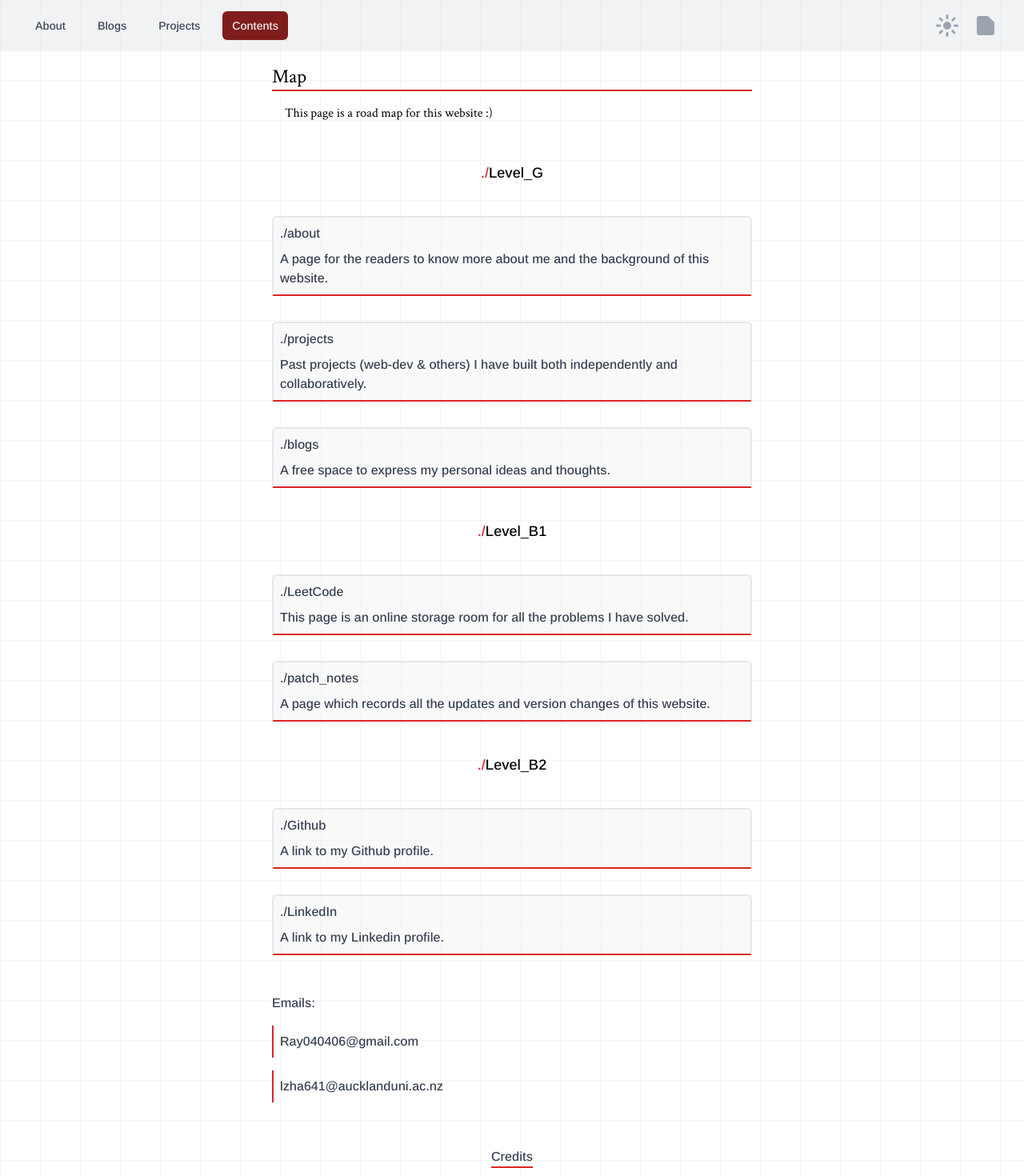
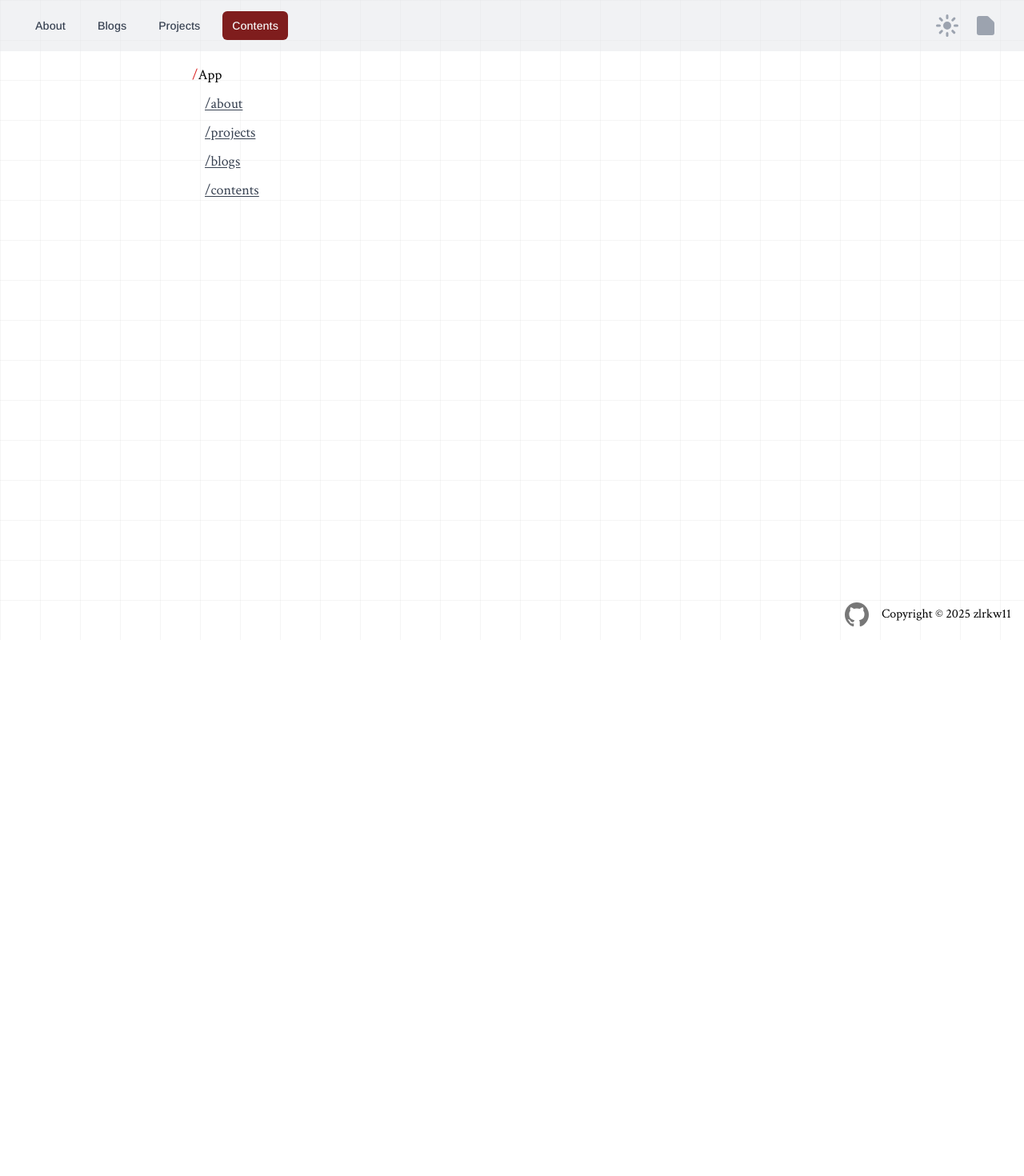
Before and after one commit to zlrkw11/zl-v2, a Next.js app: page /contents in a window 1280 px wide. Shown: the top 1470 px of the page at 80% size. After the commit the page ends 800 px from the top, so only its background shows below. Built offline with nearby package versions, Linux system fonts and the light colour scheme.

Commit message:
feat: restyling contents page

```diff
--- a/app/contents/page.tsx
+++ b/app/contents/page.tsx
@@ -14,108 +14,60 @@ const crimsonFont = Crimson_Text({
   weight: "400",
 });
 
-const Card = ({
-  title,
-  description,
-  link,
-}: {
-  title: string;
-  description: string;
-  link: string;
-}) => {
-  return (
-    <div className="border-b-2 border-b-red-600 dark:text-neutral-500 md:m-2 m-4 p-2 gap-2 flex flex-col w-[370px] md:min-w-[600px] dark:bg-neutral-700 bg-gray-100 bg-opacity-50 rounded-t-md border-2 dark:border-t-0 dark:border-l-0 dark:border-r-0 dark:border-b-2 transition-transform hover:translate-x-[10px] duration-300 ease-in-out">
-      <Link href={link}>
-        <h1 className="hover:text-red-600 dark:text-neutral-300 dark:hover:text-neutral-400 dark:hover:underline">
-          ./{title}
-        </h1>
-      </Link>
+// const Card = ({
+//   title,
+//   description,
+//   link,
+// }: {
+//   title: string;
+//   description: string;
+//   link: string;
+// }) => {
+//   return (
+//     <div className="dark:text-neutral-500 md:m-2 m-4 p-2 gap-2 flex flex-col w-[370px] md:min-w-[600px] ">
+//       <Link href={link}>
+//         <h1 className="hover:text-red-600 dark:text-neutral-300 dark:hover:text-neutral-400 dark:hover:underline">
+//           ./{title}
+//         </h1>
+//       </Link>
 
-      <div className="dark:text-neutral-400">{description}</div>
-    </div>
-  );
-};
+//       <div className="dark:text-neutral-400">{description}</div>
+//     </div>
+//   );
+// };
 
 const Menu = () => {
   return (
     <motion.div
       initial={{ opacity: 0, y: -50 }}
       animate={{ opacity: 1, y: 0 }}
-      className={`flex flex-col justify-center md:items-center ${ArimoFont.className} text-gray-700`}
+      className={`flex flex-col justify-center md:items-center text-gray-700`}
     >
-      <div className="md:w-[800px] flex flex-col items-center gap-4">
-        <div className={` ${crimsonFont.className} md:min-w-[600px]`}>
-          <h1 className="text-black dark:text-neutral-300 border-b-2 border-red-600 md:min-w-[600px] w-[370px] text-2xl mb-2">
-            Map
-          </h1>
-          <p className="text-black dark:text-neutral-400 m-4">
-            This page is a road map for this website {`:)`}
-          </p>
+      <div className="md:w-[800px] flex flex-col text-lg gap-2">
+        <h1 className="text-lg text-black mr-auto">
+          <span className="text-red-600">/</span>
+          <span className="dark:text-neutral-400">App</span>
+        </h1>
+        <div className="flex flex-col gap-2 ml-4 underline underline-offset-2">
+          <Link href="/">
+            {" "}
+            <div>/about</div>
+          </Link>
+
+          <Link href="/">
+            {" "}
+            <div>/projects</div>
+          </Link>
+          <Link href="/">
+            {" "}
+            <div>/blogs</div>
+          </Link>
+          <Link href="/">
+            {" "}
+            <div>/contents</div>
+          </Link>
         </div>
-
-        <h1 className="text-lg text-black m-4">
-          <span className="text-red-600">./</span>
-          <span className="dark:text-neutral-400">Level_G</span>
-        </h1>
         {/* <Card title="Home" description="As what the name says.." link="/" /> */}
-        <Card
-          title="about"
-          description="A page for the readers to know more about me and the background of this website."
-          link="/"
-        />
-        <Card
-          title="projects"
-          description="Past projects (web-dev & others) I have built both independently and collaboratively."
-          link="/projects"
-        />
-        <Card
-          title="blogs"
-          description="A free space to express my personal ideas and thoughts."
-          link="/blogs"
-        />
-        <h1 className="text-lg text-black m-4">
-          <span className="text-red-600">./</span>
-          <span className="dark:text-neutral-400">Level_B1</span>
-        </h1>
-        <Card
-          title="LeetCode"
-          description="This page is an online storage room for all the problems I have solved."
-          link="/contents/leetcode"
-        />
-        <Card
-          title="patch_notes"
-          description="A page which records all the updates and version changes of this website."
-          link="/contents/patchnotes"
-        />
-
-        <h1 className="text-lg text-black m-4">
-          <span className="text-red-600">./</span>
-          <span className="dark:text-neutral-400">Level_B2</span>
-        </h1>
-        <Card
-          title="Github"
-          description="A link to my Github profile."
-          link="https://github.com/zlrkw11"
-        />
-        <Card
-          title="LinkedIn"
-          description="A link to my Linkedin profile."
-          link="https://www.linkedin.com/in/ray-zhao-kaede11/"
-        />
-      </div>
-      <div className="text-md m-10 md:min-w-[600px] flex flex-col gap-4 dark:text-neutral-400 w-[300px]">
-        Emails:
-        <p className="border-l-2 border-red-600 p-2">Ray040406@gmail.com</p>
-        <p className="border-l-2 border-red-600 p-2">
-          lzha641@aucklanduni.ac.nz
-        </p>
-      </div>
-      <div className="flex justify-center mt-4">
-        <Link href="/contents/credits">
-          <p className="border-b-2 border-red-600 hover:text-gray-500 dark:text-neutral-400 dark:hover:text-neutral-100">
-            Credits
-          </p>
-        </Link>
       </div>
     </motion.div>
   );
--- a/app/page.tsx
+++ b/app/page.tsx
@@ -134,7 +134,7 @@ const About = () => {
             Things I enjoy outside of coding:
           </h3>
 
-          <ul className="list-disc pl-6 gap-4 flex flex-col py-2 ">
+          <ul className="list-disc pl-6 gap-4 flex flex-col py-2 dark:text-neutral-300">
             <li>playing video games</li>
             <li>listening to music</li>
             <li>reading</li>
@@ -147,7 +147,7 @@ const About = () => {
             >
               /get_in_touch:
             </h1>
-            <div className="flex flex-col gap-2">
+            <div className="flex flex-col gap-2 dark:text-neutral-300">
               <p className="col-span-1">
                 /email<br></br>&nbsp;&nbsp;&nbsp;&nbsp;/ray040406@gmail.com
               </p>
```
